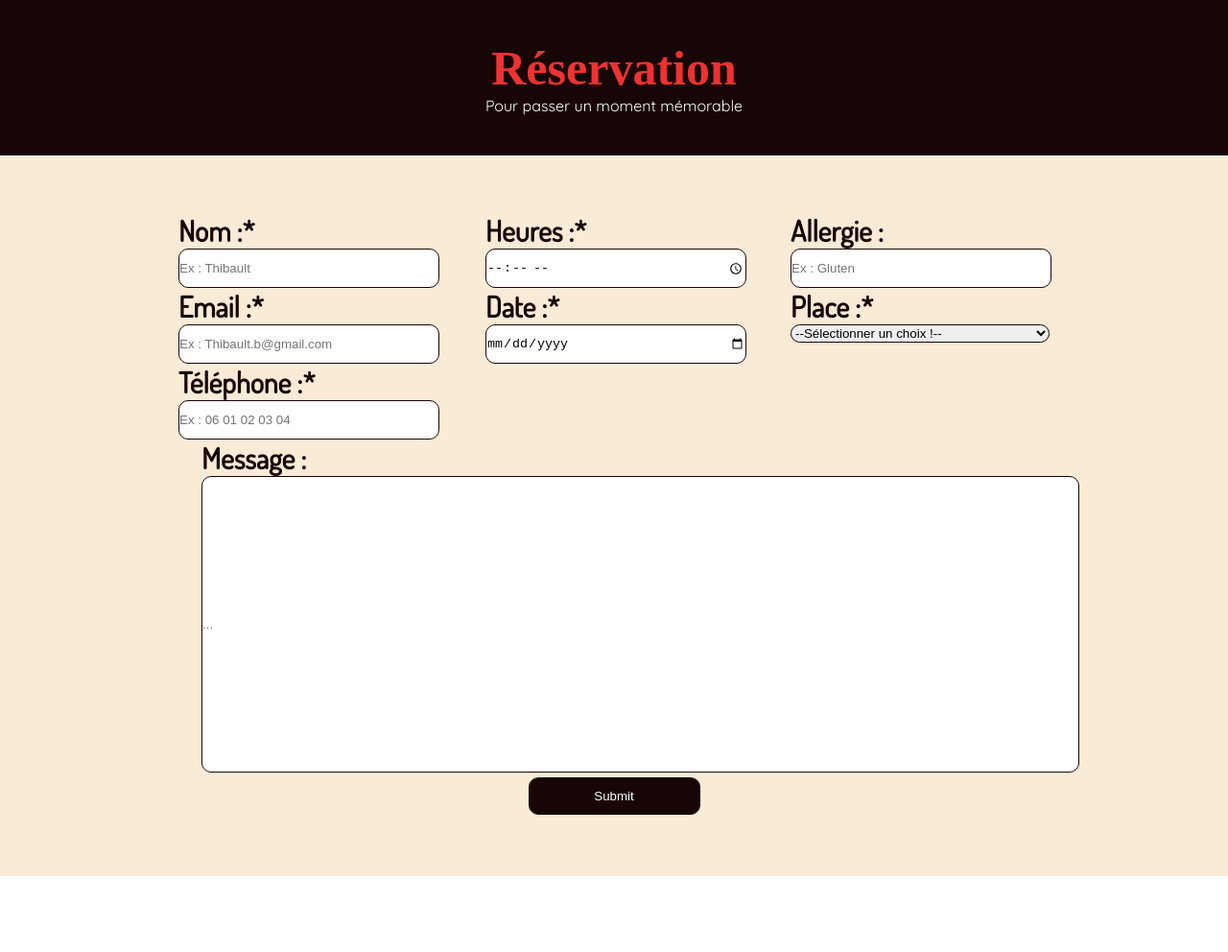
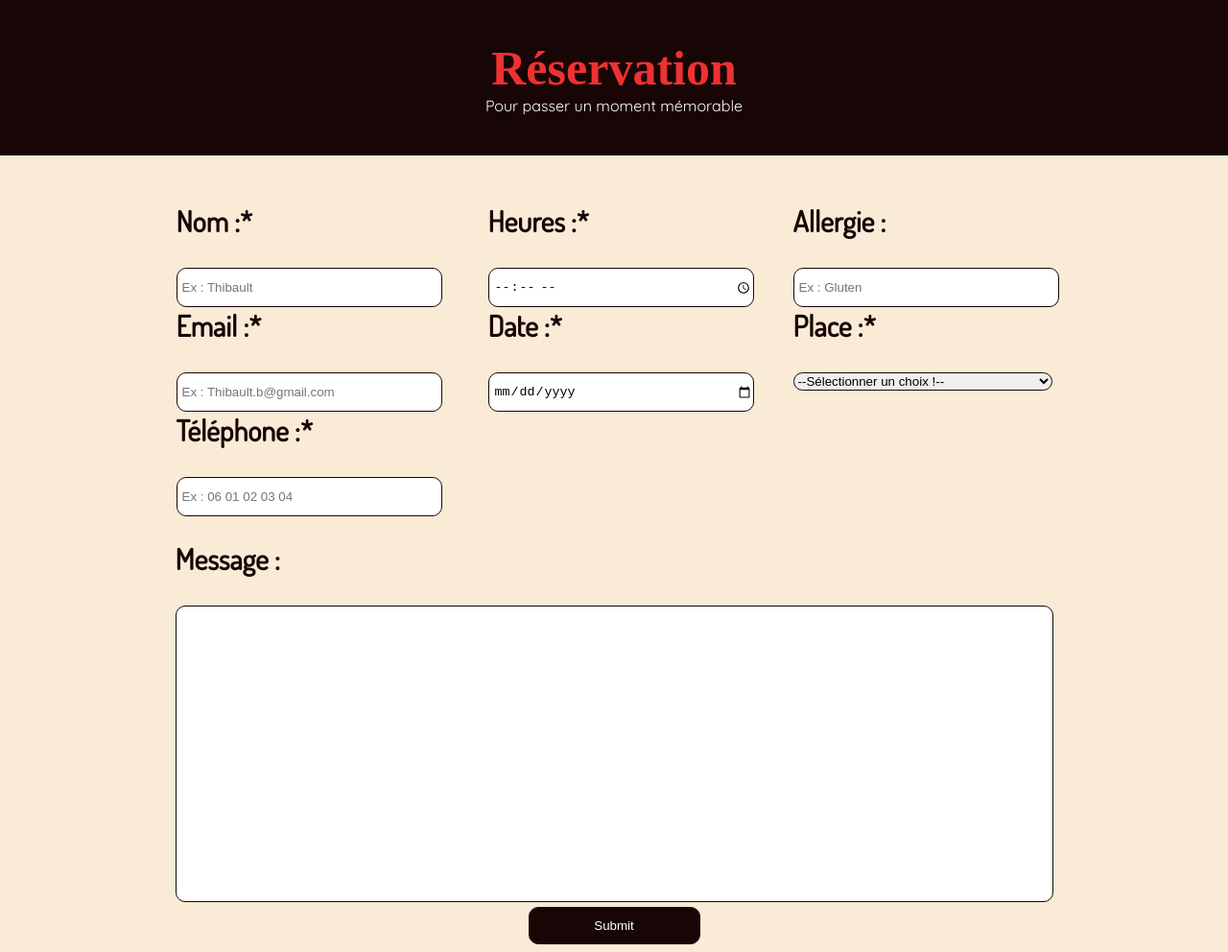
Before and after one commit to auroreo/projet-bonappetit, a plain HTML site: page bonappetit.html in a window 1280 px wide. Shown: the whole page at 96% size. Before the commit the page ends 913 px from the top, so only its background shows below. Drawn offline with Linux system fonts and the light colour scheme; a web font is replaced by a local one.

Commit message:
dernière retouche

```diff
--- a/bonappetit.html
+++ b/bonappetit.html
@@ -52,7 +52,7 @@
                 <div class="final">
                     <div class="msg">
                         <label for="name"><h4>Message :</h4></label>
-                        <input id="border" type="text" name="name" placeholder="...">
+                        <input id="border" type="text" name="name">
                     </div>
 
                     <div class="bouton_envoyer">
--- a/css/style.css
+++ b/css/style.css
@@ -30,7 +30,11 @@ main{
     text-align: center;
 }
 .formulaire{
-    padding: 59px 100px;
+    display: flex;
+    flex-direction: column;
+    justify-content: center;
+    align-items: center;
+    padding: 49px;
 }
 .up{
     display: flex;
@@ -42,27 +46,32 @@ main{
 .up input{
     width: 270px;
     height: 39px;
+    padding-left: 5px;
 }
 .formulaire h4{
     font-family: Dosis;
     font-weight: bold;
     font-size: 30px;
+    padding-bottom: 30px;
 }
 .info{
     display: flex;
     flex-direction: column;
+    padding-bottom: 25px;
 }
 .time{
     display: flex;
     flex-direction: column;
     width: 270px;
     height: 487;
+    padding-bottom: 25px;
 }
 .info2{
     display: flex;
     flex-direction: column;
     width: 270px;
     height: 487;
+    padding-bottom: 25px;
 }
 
 .up .place{
@@ -73,7 +82,6 @@ main{
 .final .msg{
     display: flex;
     flex-direction: column;
-    margin-left: 110px;
 }
 
 .msg input {
@@ -84,7 +92,6 @@ main{
 .bouton_envoyer{
     display: flex;
     justify-content: center;
-
 }
 #button{
     background-color: #180505;
```
